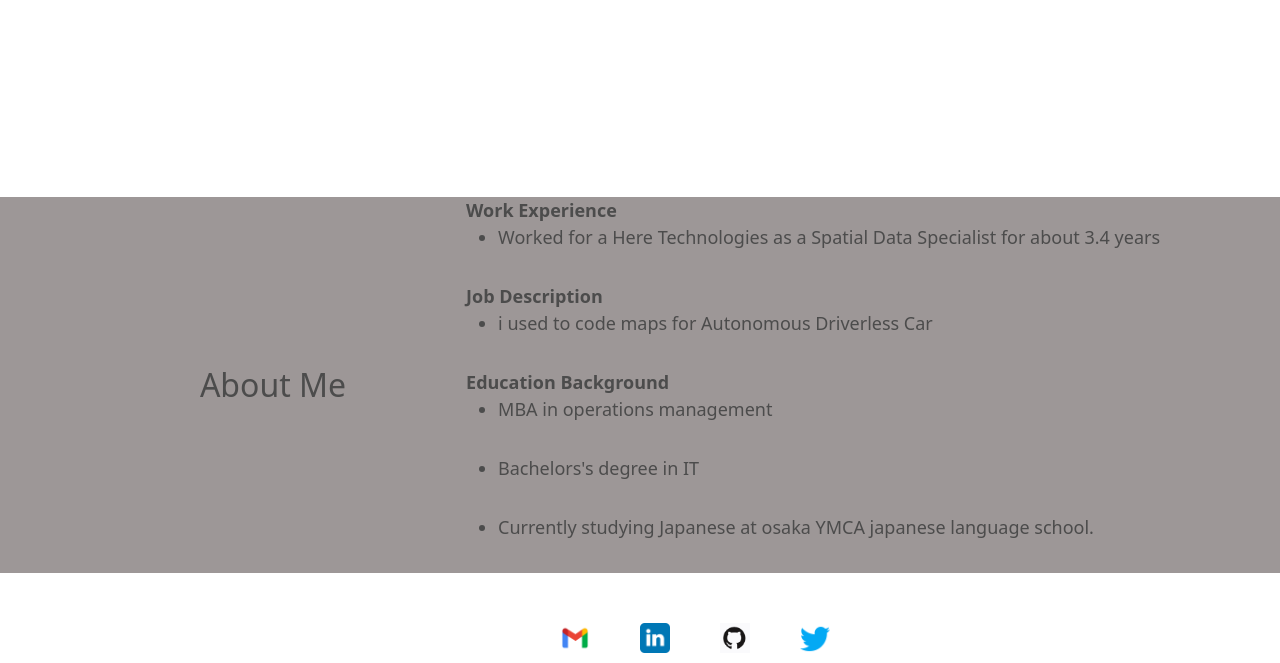
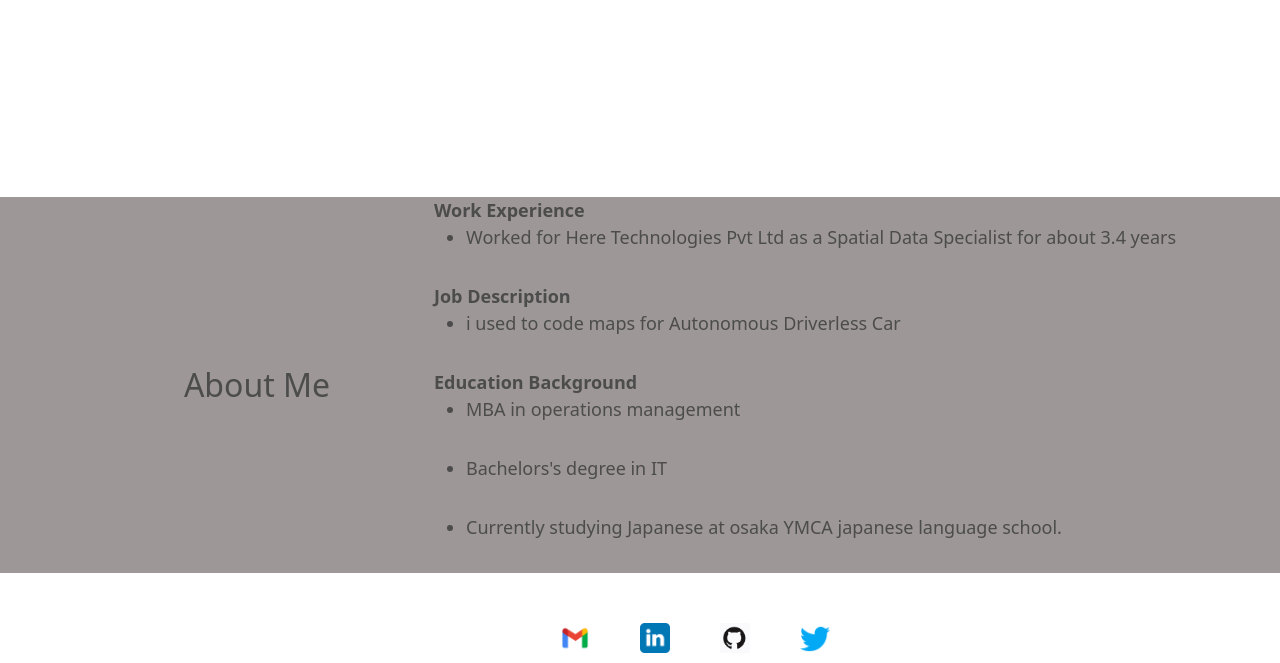
Before and after one commit to avinashhere/Avi-s-Portfolio-, a plain HTML site: page index.html in a window 1280 px wide. Shown: the part 1853-2516 px from the top of the page. Drawn offline with nearby package versions, Linux system fonts and the light colour scheme.

Commit message:
Update index.html

```diff
--- a/index.html
+++ b/index.html
@@ -111,7 +111,7 @@
 
     <div class="aboutme-subtext">
    <div class="WE"> <strong>Work Experience</strong>
-    <ul><li><P>Worked for a Here Technologies as a Spatial Data Specialist for about 3.4 years</P></li></ul></div>
+    <ul><li><P>Worked for Here Technologies Pvt Ltd as a Spatial Data Specialist for about 3.4 years</P></li></ul></div>
 
     <div class="jobdesc"><strong>Job Description</strong>
         <ul><li><p>i used to code maps for Autonomous Driverless Car </p></li></ul></div>
```
